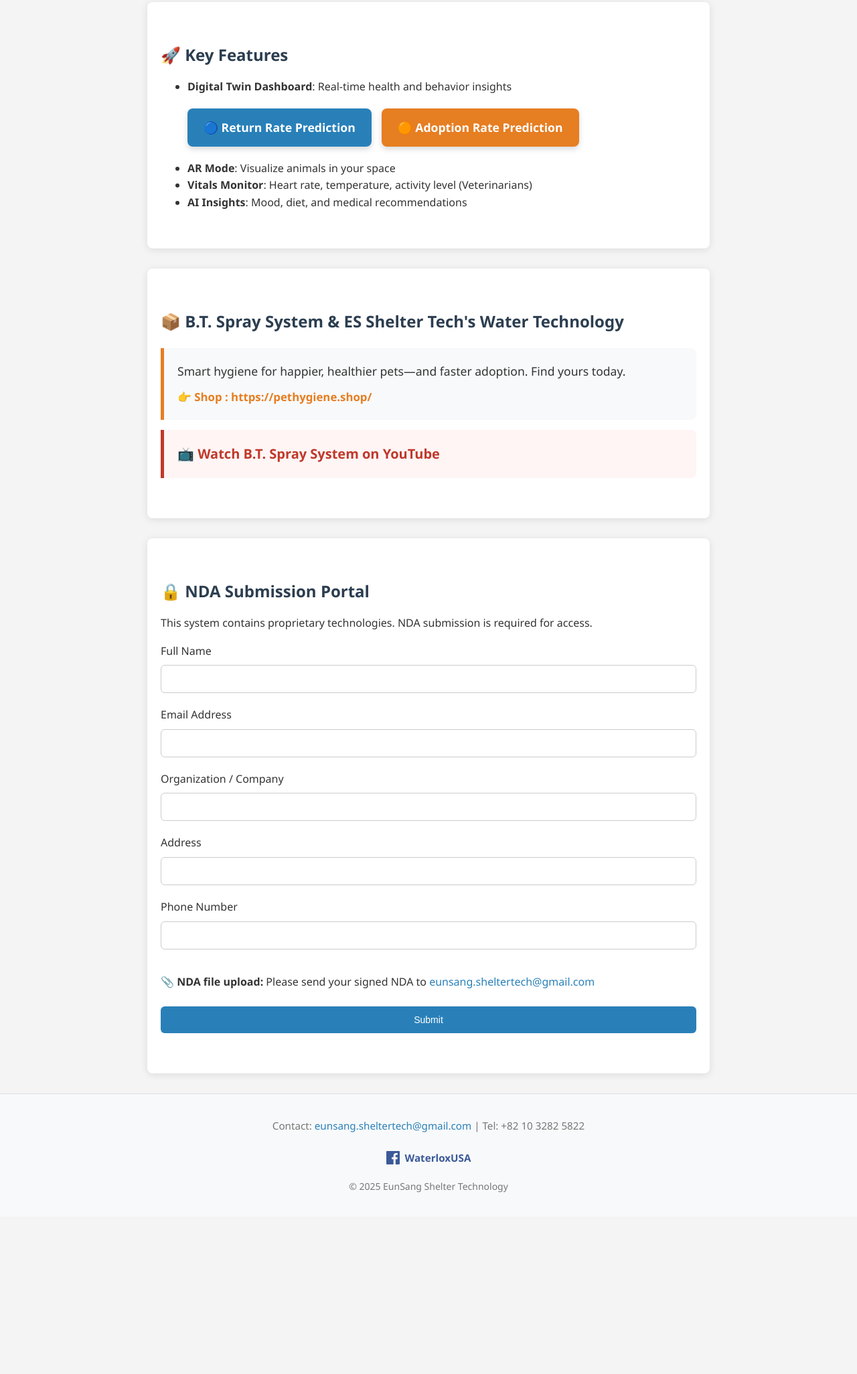
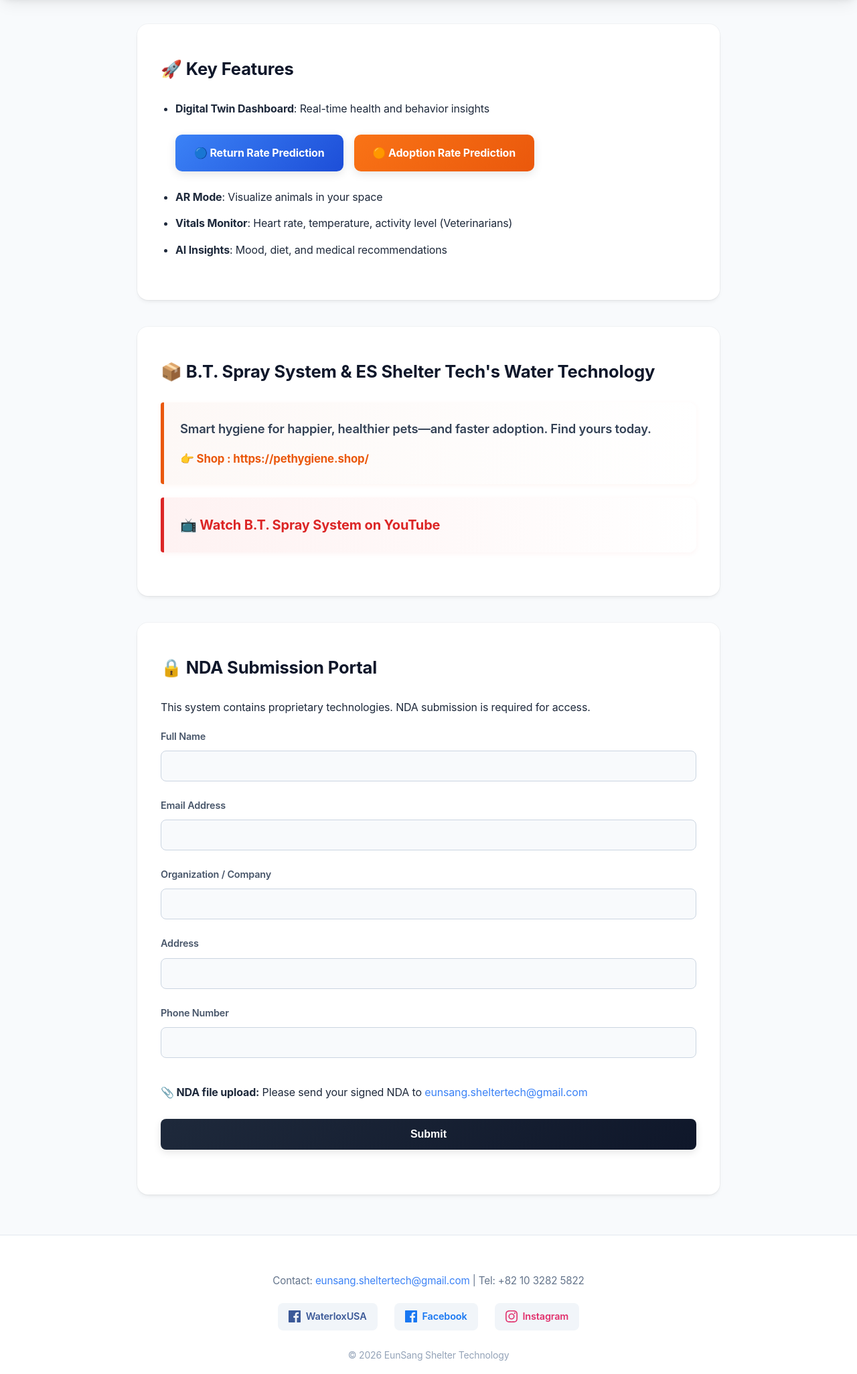
Before and after one commit to eunsang0815/shelter_tech, a plain HTML site: page index.html in a window 1280 px wide. Shown: the part 348-2400 px from the top of the page at 67% size. Before the commit the page ends 2165 px from the top, so only its background shows below. Drawn offline with Linux system fonts and the light colour scheme.

Commit message:
Add files via upload
PET   HYGIENE  SHOP    UPDATED

```diff
--- a/index.html
+++ b/index.html
@@ -5,193 +5,262 @@
   <meta name="viewport" content="width=device-width, initial-scale=1" />
   <title>EunSang Shelter Tech – Digital Twin Lab</title>
   <style>
-    /* === 공통 스타일 === */
+    /* === 글로벌 프리미엄 테크 톤 CSS 정의 === */
     body {
-      font-family: 'Segoe UI', sans-serif;
+      font-family: 'Inter', 'Segoe UI', -apple-system, BlinkMacSystemFont, sans-serif;
       margin: 0;
       padding: 0;
-      background-color: #f4f4f4;
-      color: #333;
-      line-height: 1.6;
+      background-color: #f8fafc; /* 부드러운 고급 그레이 */
+      color: #1e293b; /* 가독성 높은 다크 슬레이트 */
+      line-height: 1.7;
+      letter-spacing: -0.01em;
     }
 
     a {
-      color: #2980b9;
+      color: #3b82f6;
       text-decoration: none;
-      transition: color 0.2s ease-in-out;
+      transition: all 0.25s ease;
     }
 
     a:hover {
-      text-decoration: underline;
+      color: #1d4ed8;
+      text-decoration: none;
     }
 
-    /* === 헤더 === */
+    /* === 헤더: 모던 테크 그라데이션 적용 === */
     header {
-      background-color: #2c3e50;
+      background: linear-gradient(135deg, #1e293b 0%, #0f172a 100%);
       color: white;
-      padding: 60px 20px;
+      padding: 80px 20px;
       text-align: center;
-      box-shadow: 0 4px 12px rgba(0, 0, 0, 0.15);
+      box-shadow: 0 10px 25px -5px rgba(0, 0, 0, 0.1), 0 8px 10px -6px rgba(0, 0, 0, 0.1);
+      position: relative;
     }
 
     header h1 {
-      font-size: 3em;
+      font-size: 2.8em;
+      font-weight: 800;
+      letter-spacing: -0.03em;
       margin: 0;
       display: flex;
       align-items: center;
       justify-content: center;
-      gap: 10px;
+      gap: 14px;
       flex-wrap: wrap;
     }
 
     .paw-icon {
-      font-size: 2em;
-      color: #e67e22;
+      font-size: 1.3em;
+      background: linear-gradient(135deg, #fb923c, #ea580c);
+      -webkit-background-clip: text;
+      -webkit-text-fill-color: transparent;
     }
 
     header p {
-      font-size: 15px;
-      margin-top: 8px;
+      font-size: 16px;
+      margin-top: 15px;
+      max-width: 650px;
+      margin-left: auto;
+      margin-right: auto;
       opacity: 0.85;
+      font-weight: 400;
     }
 
-    /* === 메인 섹션 === */
+    /* === 메인 섹션 스타일 고도화 === */
     section {
-      padding: 40px 20px;
+      padding: 45px 35px;
       max-width: 800px;
-      margin: 30px auto;
+      margin: 40px auto;
       background-color: white;
-      border-radius: 8px;
-      box-shadow: 0 2px 12px rgba(0, 0, 0, 0.1);
+      border-radius: 16px; /* 더 부드러운 라운딩 */
+      box-shadow: 0 4px 6px -1px rgba(0, 0, 0, 0.05), 0 2px 4px -1px rgba(0, 0, 0, 0.03), 0 0 0 1px rgba(0,0,0,0.03);
     }
 
     h2 {
-      color: #2c3e50;
-      margin-bottom: 15px;
+      color: #0f172a;
+      font-size: 1.6em;
+      font-weight: 700;
+      margin-top: 0;
+      margin-bottom: 24px;
+      display: flex;
+      align-items: center;
+      gap: 10px;
     }
 
-    /* === 버튼 스타일 === */
+    ul {
+      padding-left: 22px;
+    }
+
+    li {
+      margin-bottom: 12px;
+    }
+
+    /* === 입체적 다이내믹 버튼 스케일링 === */
     .model-buttons {
       display: flex;
-      gap: 15px;
+      gap: 16px;
       flex-wrap: wrap;
-      margin: 20px 0;
-      margin-left: 40px; /* 왼쪽 bullet 기준 정렬 */
+      margin: 25px 0 25px 22px;
     }
 
     .btn {
-      display: inline-block;
-      padding: 14px 24px;
-      font-size: 1.1em;
-      font-weight: bold;
-      border-radius: 8px;
+      display: inline-flex;
+      align-items: center;
+      justify-content: center;
+      padding: 14px 28px;
+      font-size: 1em;
+      font-weight: 700;
+      border-radius: 10px;
       color: #fff;
       text-align: center;
       text-decoration: none;
-      box-shadow: 0 4px 8px rgba(0,0,0,0.15);
-      transition: transform 0.2s ease, box-shadow 0.2s ease;
+      box-shadow: 0 4px 14px rgba(0, 0, 0, 0.1);
+      transition: all 0.25s cubic-bezier(0.4, 0, 0.2, 1);
     }
 
     .btn:hover {
-      transform: translateY(-3px);
-      box-shadow: 0 6px 12px rgba(0,0,0,0.2);
+      transform: translateY(-4px) scale(1.02);
+      box-shadow: 0 10px 20px rgba(0, 0, 0, 0.15);
+      color: #fff;
     }
 
     .btn-return {
-      background-color: #2980b9; /* 파란색 */
+      background: linear-gradient(135deg, #3b82f6, #1d4ed8);
     }
 
     .btn-adoption {
-      background-color: #e67e22; /* 주황색 */
+      background: linear-gradient(135deg, #f97316, #ea580c);
     }
 
-    /* === 쇼핑몰 링크 카드 스타일 === */
+    /* === 쇼핑몰 링크 카드 스타일 고도화 === */
     .shop-card {
-      background-color: #f8f9fa;
-      border-left: 5px solid #e67e22;
-      padding: 20px;
-      margin: 20px 0 15px 0;
-      border-radius: 0 8px 8px 0;
+      background: linear-gradient(to right, #fdf8f6, #fff);
+      border-left: 5px solid #ea580c;
+      padding: 24px;
+      margin: 25px 0 20px 0;
+      border-radius: 4px 12px 12px 4px;
+      box-shadow: 0 2px 8px rgba(234, 88, 12, 0.05);
     }
 
     .shop-card p {
-      margin: 0 0 12px 0;
-      font-size: 1.1em;
-      font-weight: 500;
+      margin: 0 0 14px 0;
+      font-size: 1.15em;
+      font-weight: 600;
+      color: #334155;
     }
 
-    /* === 유튜브 링크 카드 스타일 (쇼핑몰 스타일 적용) === */
+    /* === 유튜브 링크 전용 공간 고도화 === */
     .youtube-card {
-      background-color: #fff5f5;
-      border-left: 5px solid #c0392b; /* 유튜브 시그니처 레드 */
-      padding: 20px;
-      margin: 15px 0 20px 0;
-      border-radius: 0 8px 8px 0;
+      background: linear-gradient(to right, #fef2f2, #fff);
+      border-left: 5px solid #dc2626;
+      padding: 24px;
+      margin: 20px 0;
+      border-radius: 4px 12px 12px 4px;
+      box-shadow: 0 2px 8px rgba(220, 38, 38, 0.05);
+      transition: transform 0.2s ease;
+    }
+
+    .youtube-card:hover {
+      transform: translateX(4px);
     }
 
     .youtube-card a {
-      font-size: 1.25em; /* 폰트 크기 확대 */
-      font-weight: bold;
-      color: #c0392b;
+      font-size: 1.25em;
+      font-weight: 700;
+      color: #dc2626;
       display: inline-flex;
       align-items: center;
     }
 
-    /* === 입력 & 버튼 === */
+    /* === 입력 폼 & NDA 버튼 고급화 === */
     input, textarea, select, button {
       width: 100%;
-      padding: 12px;
+      padding: 14px;
       margin-top: 8px;
-      margin-bottom: 20px;
-      border: 1px solid #ccc;
-      border-radius: 6px;
+      margin-bottom: 22px;
+      border: 1px solid #cbd5e1;
+      border-radius: 8px;
       box-sizing: border-box;
       font-size: 14px;
+      background-color: #f8fafc;
+      transition: all 0.2s ease;
+    }
+
+    input:focus, textarea:focus, select:focus {
+      outline: none;
+      border-color: #3b82f6;
+      background-color: #fff;
+      box-shadow: 0 0 0 3px rgba(59, 130, 246, 0.15);
+    }
+
+    label {
+      font-weight: 600;
+      font-size: 0.9em;
+      color: #475569;
     }
 
     button {
-      background-color: #2980b9;
+      background: linear-gradient(135deg, #1e293b, #0f172a);
       color: white;
       border: none;
+      font-weight: 700;
+      font-size: 1em;
       cursor: pointer;
-      transition: background-color 0.25s ease;
+      box-shadow: 0 4px 12px rgba(0,0,0,0.1);
+      margin-top: 10px;
     }
 
     button:hover {
-      background-color: #1f6391;
+      background: linear-gradient(135deg, #334155, #1e293b);
+      transform: translateY(-1px);
     }
 
-    /* === 푸터 === */
+    /* === 푸터 및 SNS 아이콘 그리드 정렬 === */
     footer {
       text-align: center;
-      padding: 20px;
+      padding: 40px 20px;
       font-size: 0.95em;
-      color: #777;
-      margin-top: 30px;
-      background-color: #f8f9fa;
-      border-top: 1px solid #ddd;
+      color: #64748b;
+      margin-top: 60px;
+      background-color: #ffffff;
+      border-top: 1px solid #e2e8f0;
     }
 
-    .facebook-link {
+    .sns-container {
+      display: flex;
+      justify-content: center;
+      gap: 25px;
+      margin-top: 20px;
+      flex-wrap: wrap;
+    }
+
+    .sns-link {
       display: inline-flex;
       align-items: center;
       gap: 8px;
       text-decoration: none;
-      color: #3b5998;
-      font-weight: bold;
-      margin-top: 8px;
-      transition: opacity 0.3s ease;
+      font-weight: 600;
+      font-size: 0.95em;
+      padding: 8px 16px;
+      border-radius: 8px;
+      background-color: #f1f5f9;
+      transition: all 0.2s ease;
     }
 
-    .facebook-link:hover {
-      opacity: 0.75;
+    .sns-link:hover {
+      transform: translateY(-2px);
+      box-shadow: 0 4px 8px rgba(0,0,0,0.05);
     }
 
-    /* 반응형 디자인 */
+    .link-facebook-primary { color: #1877f2; }
+    .link-facebook-secondary { color: #3b5998; }
+    .link-instagram { color: #e1306c; }
+
+    /* 반응형 모바일 최적화 */
     @media (max-width: 600px) {
       header h1 {
-        font-size: 1.3em;
-        gap: 5px;
+        font-size: 1.8em;
+        gap: 6px;
       }
 
       header p {
@@ -199,13 +268,19 @@
       }
 
       section {
-        padding: 25px 15px;
+        padding: 30px 20px;
+        margin: 20px 10px;
       }
 
       .model-buttons {
         flex-direction: column;
-        align-items: flex-start;
-        margin-left: 20px;
+        align-items: stretch;
+        margin-left: 0;
+      }
+
+      .btn {
+        width: 100%;
+        box-sizing: border-box;
       }
     }
   </style>
@@ -256,12 +331,12 @@
     <!-- 브랜드 메시지 및 공식 쇼핑몰 안내 카드 -->
     <div class="shop-card">
       <p>Smart hygiene for happier, healthier pets—and faster adoption. Find yours today.</p>
-      <a href="https://pethygiene.shop/" target="_blank" rel="noopener noreferrer" style="font-weight: bold; font-size: 1.05em; color: #e67e22;">
+      <a href="https://pethygiene.shop/" target="_blank" rel="noopener noreferrer" style="font-weight: bold; font-size: 1.05em; color: #ea580c;">
         👉 Shop : https://pethygiene.shop/
       </a>
     </div>
 
-    <!-- 유튜브 전용 독립 공간 카드 (크기 확대 및 쇼핑몰 톤 적용) -->
+    <!-- 유튜브 전용 독립 공간 카드 (쇼핑몰 양식 및 폰트 확장 적용) -->
     <div class="youtube-card">
       <a href="https://youtu.be/mqaXuaAUni0" target="_blank" rel="noopener noreferrer">
         📺 Watch B.T. Spray System on YouTube
@@ -297,24 +372,42 @@
     </form>
   </section>
 
-  <!-- 푸터 -->
+  <!-- 푸터 및 SNS 멀티 채널 연동 -->
   <footer>
     <p>
       Contact: <a href="mailto:eunsang.sheltertech@gmail.com">eunsang.sheltertech@gmail.com</a>
       | Tel: +82 10 3282 5822
     </p>
 
-    <p>
-      <a href="https://www.facebook.com/waterloxusa" target="_blank" class="facebook-link">
-        <svg xmlns="http://www.w3.org/2000/svg" width="20" height="20" fill="#3b5998" viewBox="0 0 24 24">
+    <!-- SNS 링크 컨테이너 구역 -->
+    <div class="sns-container">
+      <!-- 1. 기존 페이스북 페이지 (WaterloxUSA) -->
+      <a href="https://www.facebook.com/waterloxusa" target="_blank" rel="noopener noreferrer" class="sns-link link-facebook-secondary">
+        <svg xmlns="http://www.w3.org/2000/svg" width="18" height="18" fill="currentColor" viewBox="0 0 24 24">
           <path d="M22.675 0h-21.35C.597 0 0 .597 0 1.333v21.333C0 23.403.597 24 1.325 24H12.82V14.706h-3.13v-3.622h3.13V8.413c0-3.1 1.894-4.788 4.659-4.788 1.325 0 2.463.097 2.794.14v3.243h-1.916c-1.504 0-1.794.714-1.794 1.762v2.312h3.587l-.467 3.622h-3.12V24h6.116C23.403 24 24 23.403 24 22.667V1.333C24 .597 23.403 0 22.675 0z"/>
         </svg>
         WaterloxUSA
       </a>
-    </p>
 
-    <p style="margin-top: 8px; font-size: 14px; color: #777;">
-      © 2025 EunSang Shelter Technology
+      <!-- 2. 신규 추가 페이스북 프로필 -->
+      <a href="https://www.facebook.com/profile.php?id=61584175715205" target="_blank" rel="noopener noreferrer" class="sns-link link-facebook-primary">
+        <svg xmlns="http://www.w3.org/2000/svg" width="18" height="18" fill="currentColor" viewBox="0 0 24 24">
+          <path d="M22.675 0h-21.35C.597 0 0 .597 0 1.333v21.333C0 23.403.597 24 1.325 24H12.82V14.706h-3.13v-3.622h3.13V8.413c0-3.1 1.894-4.788 4.659-4.788 1.325 0 2.463.097 2.794.14v3.243h-1.916c-1.504 0-1.794.714-1.794 1.762v2.312h3.587l-.467 3.622h-3.12V24h6.116C23.403 24 24 23.403 24 22.667V1.333C24 .597 23.403 0 22.675 0z"/>
+        </svg>
+        Facebook
+      </a>
+
+      <!-- 3. 신규 추가 인스타그램 -->
+      <a href="https://www.instagram.com/kimeunsang/" target="_blank" rel="noopener noreferrer" class="sns-link link-instagram">
+        <svg xmlns="http://www.w3.org/2000/svg" width="18" height="18" fill="currentColor" viewBox="0 0 24 24">
+          <path d="M12 2.163c3.204 0 3.584.012 4.85.07 3.252.148 4.771 1.691 4.919 4.919.058 1.265.069 1.645.069 4.849 0 3.205-.012 3.584-.069 4.849-.149 3.225-1.664 4.771-4.919 4.919-1.266.058-1.644.07-4.85.07-3.204 0-3.584-.012-4.849-.07-3.26-.149-4.771-1.699-4.919-4.92-.058-1.265-.07-1.644-.07-4.849 0-3.204.013-3.583.07-4.849.149-3.227 1.664-4.771 4.919-4.919 1.266-.057 1.645-.069 4.849-.069zM12 0C8.741 0 8.333.014 7.053.072 2.695.272.273 2.69.073 7.051.014 8.333 0 8.741 0 12c0 3.259.014 3.668.072 4.948.2 4.358 2.618 6.78 6.98 6.98 1.281.058 1.689.072 4.948.072 3.259 0 3.668-.014 4.948-.072 4.354-.2 6.782-2.618 6.979-6.98.059-1.28.073-1.689.073-4.948 0-3.259-.014-3.667-.072-4.947-.196-4.354-2.617-6.78-6.979-6.98C15.668.014 15.259 0 12 0zm0 5.838a6.162 6.162 0 1 0 0 12.324 6.162 6.162 0 0 0 0-12.324zM12 16a4 4 0 1 1 0-8 4 4 0 0 1 0 8zm6.406-11.845a1.44 1.44 0 1 0 0 2.881 1.44 1.44 0 0 0 0-2.881z"/>
+        </svg>
+        Instagram
+      </a>
+    </div>
+
+    <p style="margin-top: 25px; font-size: 14px; color: #94a3b8;">
+      © 2026 EunSang Shelter Technology
     </p>
   </footer>
 
```
